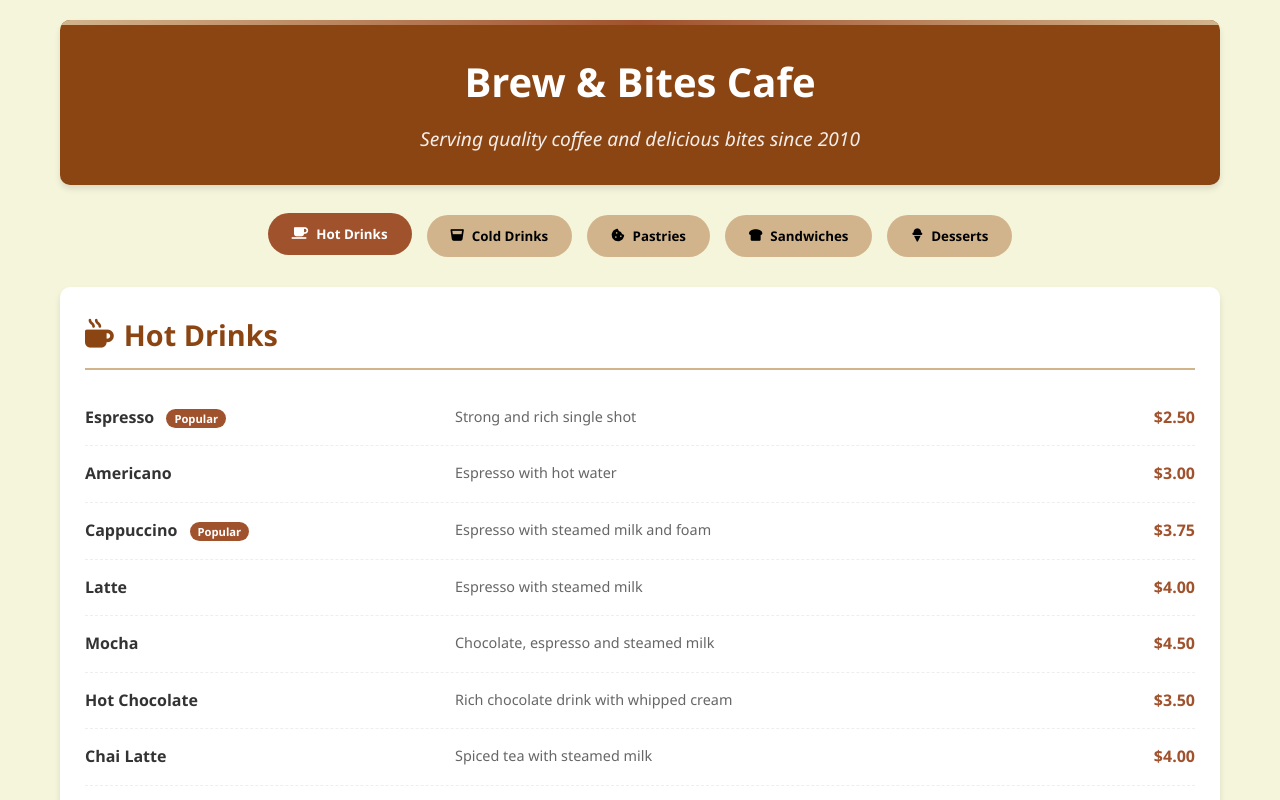
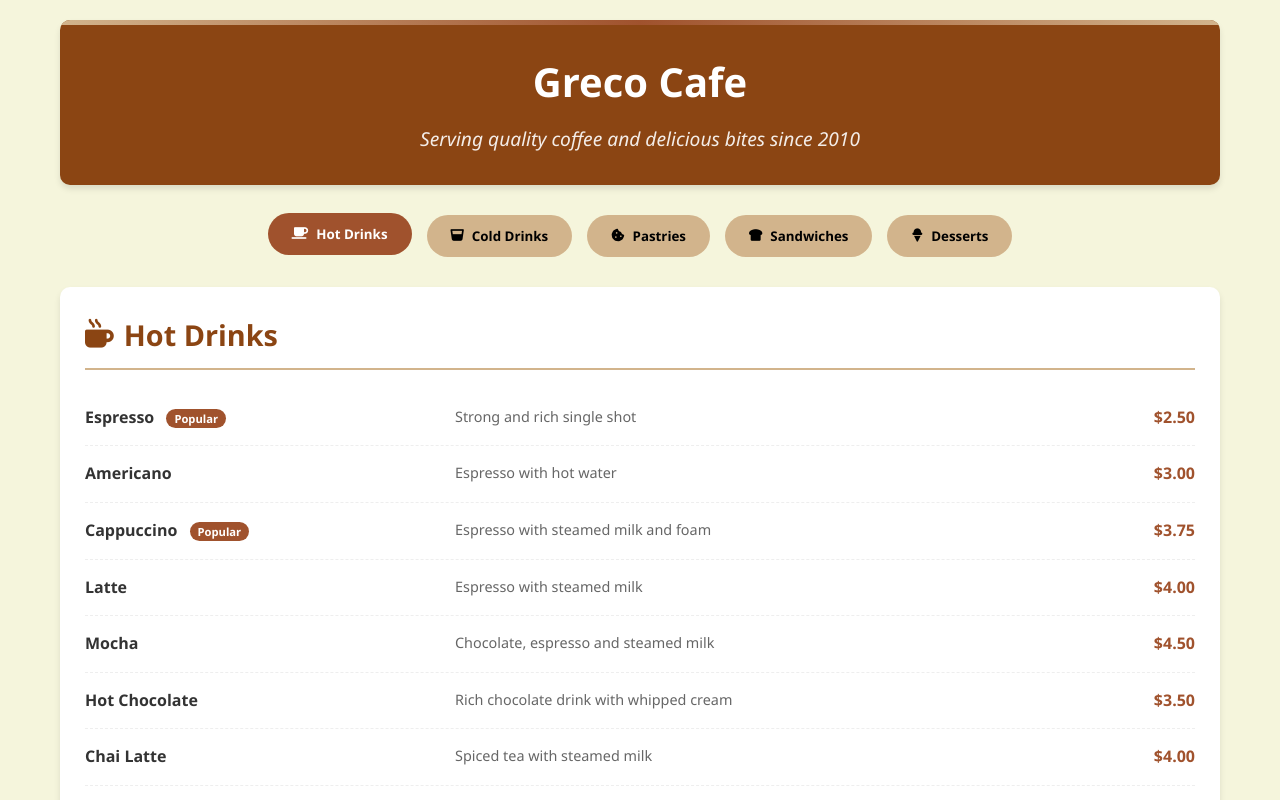
Before and after one commit to swanaras/greco-new, a plain HTML site: page index.html in a window 1280 px wide. Shown: the top 800 px of the page. Drawn offline with Linux system fonts and the light colour scheme.

Commit message:
Update index.html

```diff
--- a/index.html
+++ b/index.html
@@ -3,7 +3,7 @@
 <head>
     <meta charset="UTF-8">
     <meta name="viewport" content="width=device-width, initial-scale=1.0">
-    <title>Brew & Bites Cafe - Menu</title>
+    <title>Greco Cafe - Menu</title>
     <link rel="stylesheet" href="https://cdnjs.cloudflare.com/ajax/libs/font-awesome/6.4.0/css/all.min.css">
     <style>
         :root {
@@ -225,7 +225,7 @@
 <body>
     <div class="container">
         <header>
-            <h1>Brew & Bites Cafe</h1>
+            <h1>Greco Cafe</h1>
             <p class="tagline">Serving quality coffee and delicious bites since 2010</p>
         </header>
 
```
